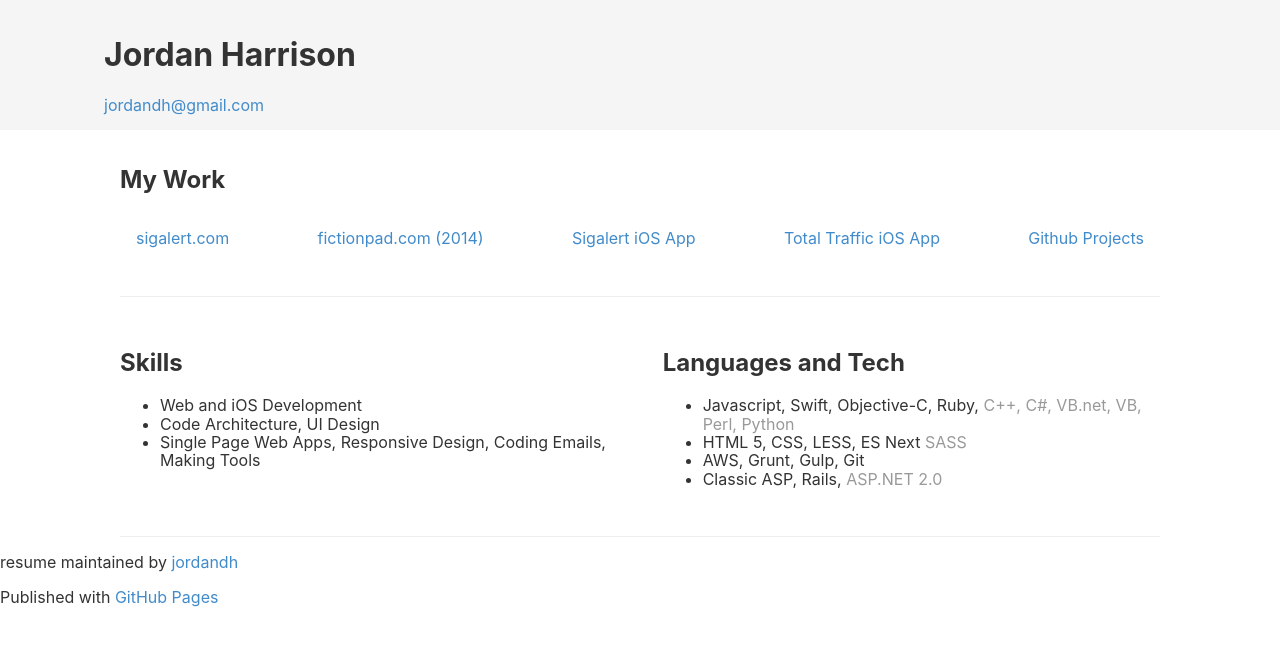
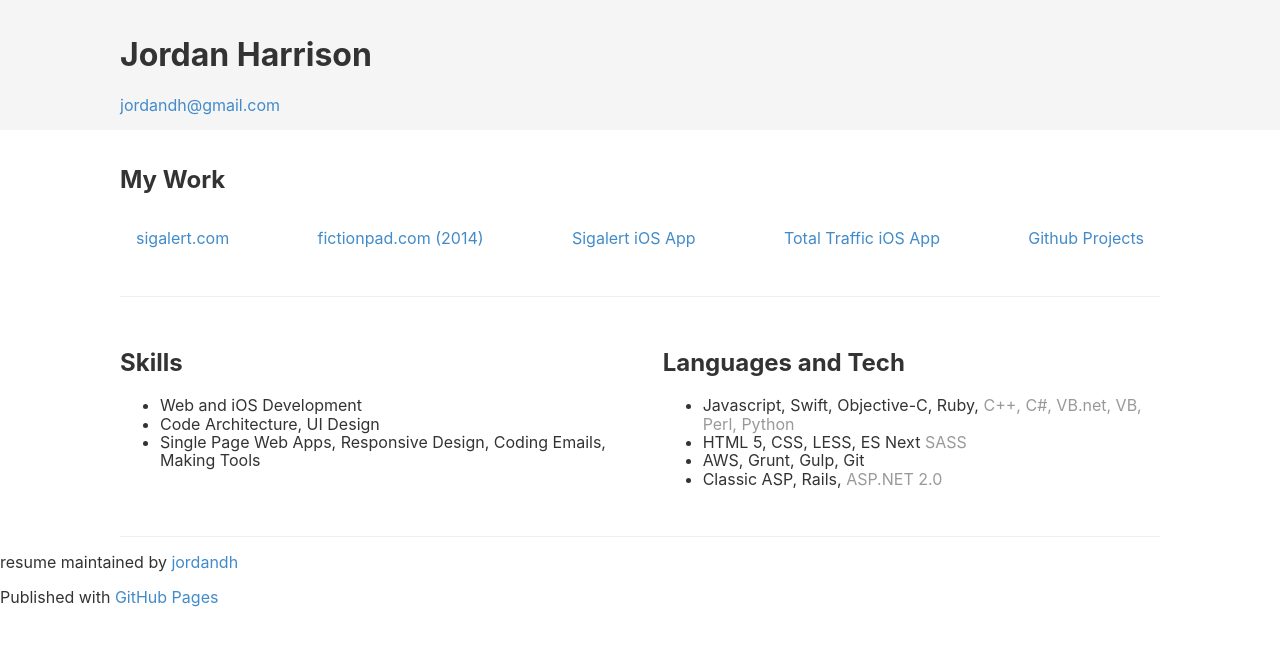
Before and after one commit to jordandh/resume, a Jekyll site: the page built from README.md, in a window 1280 px wide. Shown: the top 646 px of the page. Built offline with Jekyll 4.4.1, drawn with Linux system fonts in a browser that asks for light colours; our own code applies the rules of GitHub Pages for plain Markdown files; the repository's description, which GitHub fills in, is left out.

Commit message:
Update style.scss

```diff
--- a/assets/css/style.scss
+++ b/assets/css/style.scss
@@ -4,6 +4,10 @@
 @import "variables";
 @import "mixins";
 @import "normalize";
+
+* {
+  box-sizing: border-box;
+}
 
 body {
   font-family: $font-stack;
@@ -17,7 +21,7 @@ a {
 }
 
 hr {
-  margin: 1em;
+  margin: $content-padding;
   border: 0;
   border-top: solid 1px $hr-color;
 }
@@ -36,6 +40,7 @@ header {
   .heading {
     max-width: $max-content-width;
     margin: 0 auto;
+    padding: 0 $content-padding;
   }
 }
 
@@ -65,10 +70,10 @@ section {
 
   a {
     display: inline-block;
-    padding: 1em;
+    padding: $content-padding;
 
     &:hover {
-      border-radius: 0.5em;
+      border-radius: $content-padding / 2;
       background-color: $link-hover-bg-color;
       color: $link-hover-color;
     }
```
